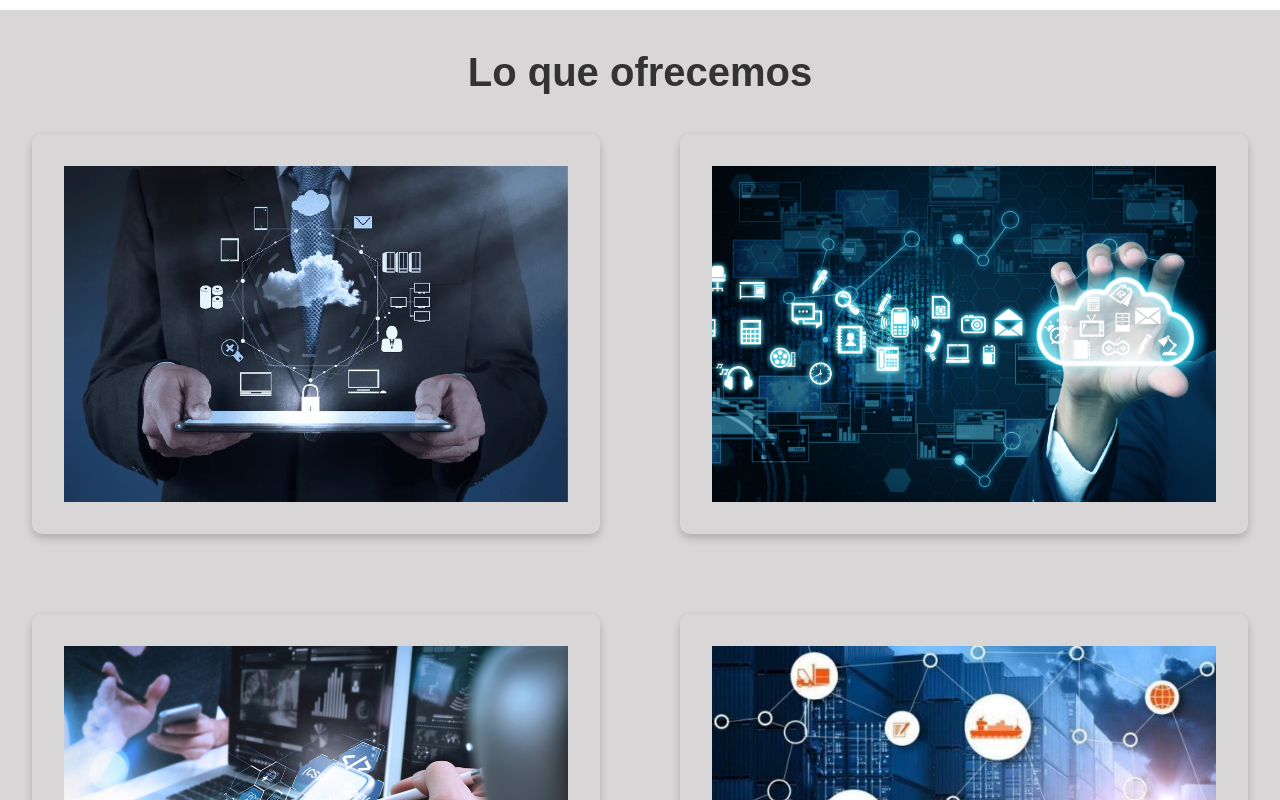
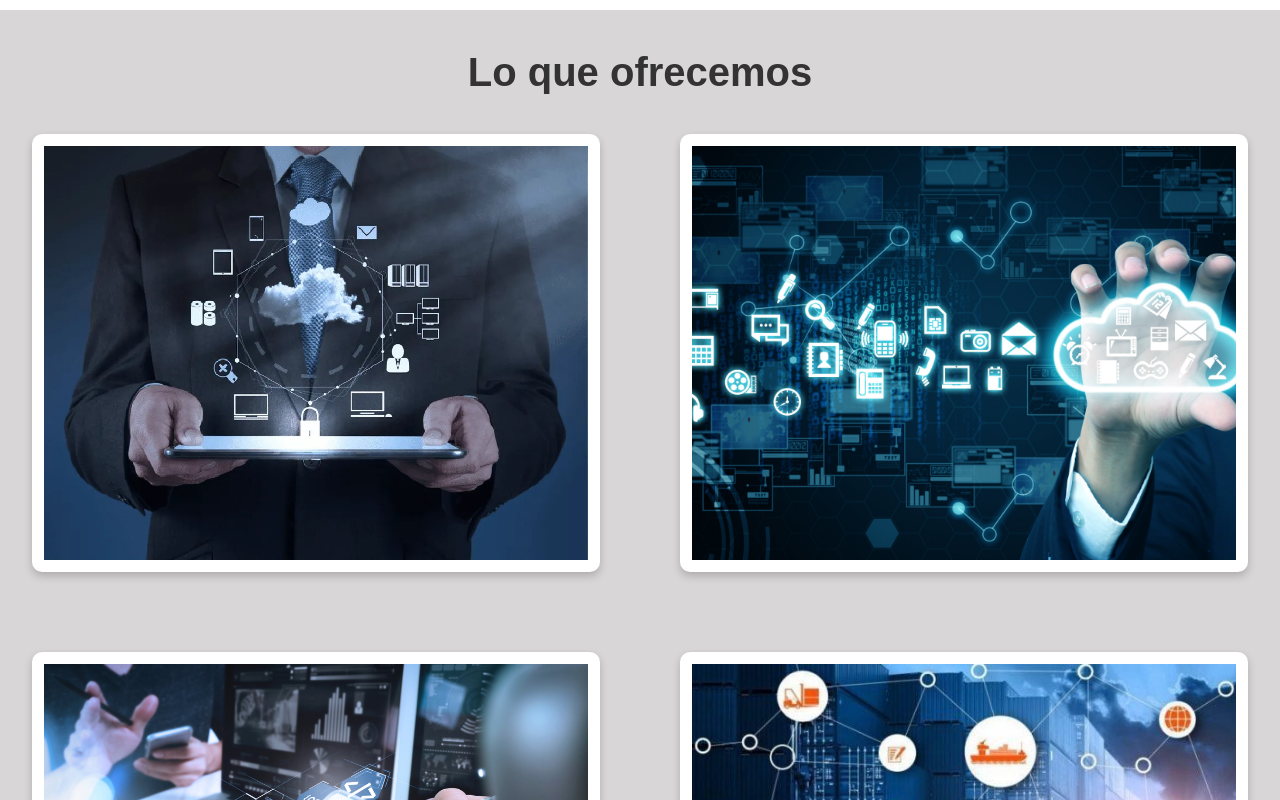
Before and after one commit to 25-eduardlab/Sitioweb_Mime, a React (Vite) app: page / in a window 1280 px wide. Shown: the part 2340-3140 px from the top of the page. Built offline with nearby package versions, Linux system fonts and the light colour scheme.

Commit message:
Servicios6

```diff
--- a/src/components/Ofrecemos.jsx
+++ b/src/components/Ofrecemos.jsx
@@ -34,7 +34,7 @@ const Ofrecemos = () => {
       <h2>Lo que ofrecemos</h2>
       <div className="cards">
         {services.map((service, index) => (
-          <div key={index} className="card">
+          <div key={index} className="card p-3">
             <div className="card-image">
               <img src={service.img} alt={service.title} />
               <div className="card-overlay">
--- a/src/styles/ofrecemos.css
+++ b/src/styles/ofrecemos.css
@@ -12,9 +12,10 @@
 }
 
 .card {
+  background-color: #fff;
   position: relative;
   width: 100%; /* Ajuste para que ocupe el ancho de la columna */
-  height: 400px; /* Altura por defecto */
+  height: 100%px; /* Altura por defecto */
   border-radius: 10px;
   overflow: hidden;
   box-shadow: 0 4px 8px rgba(0, 0, 0, 0.2);
```
